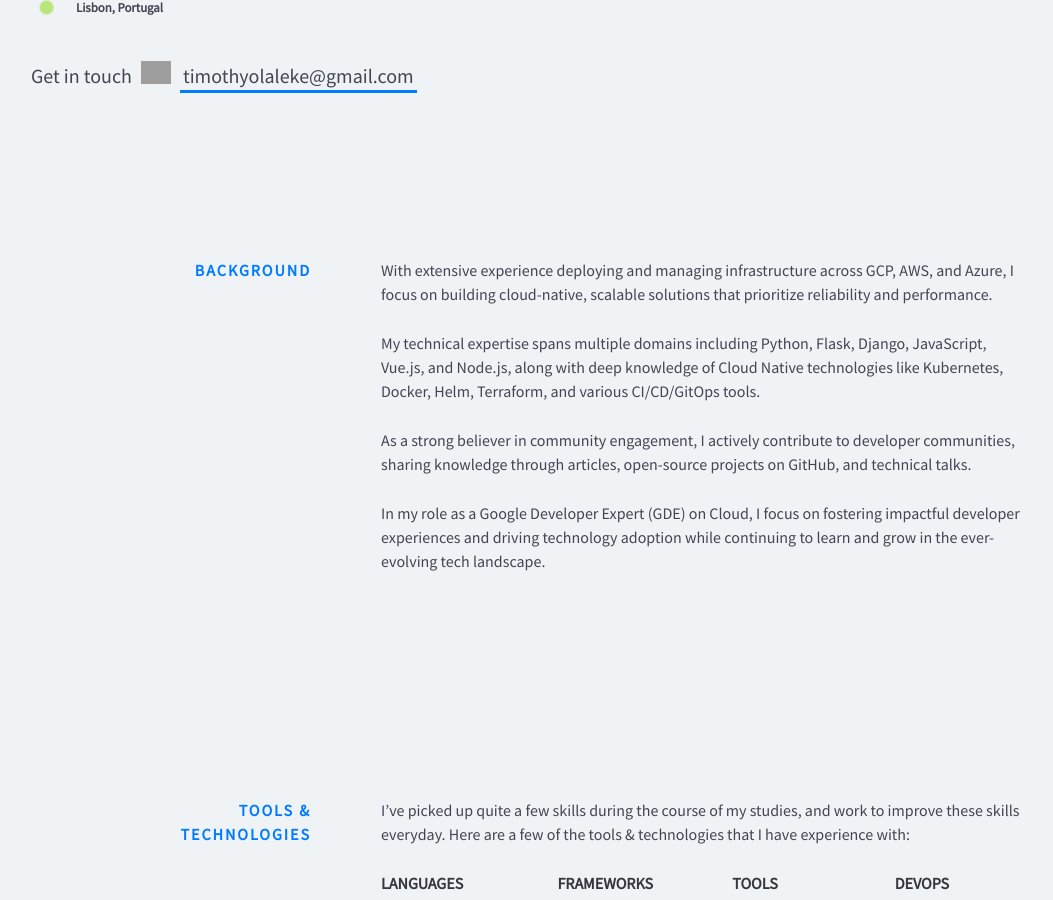
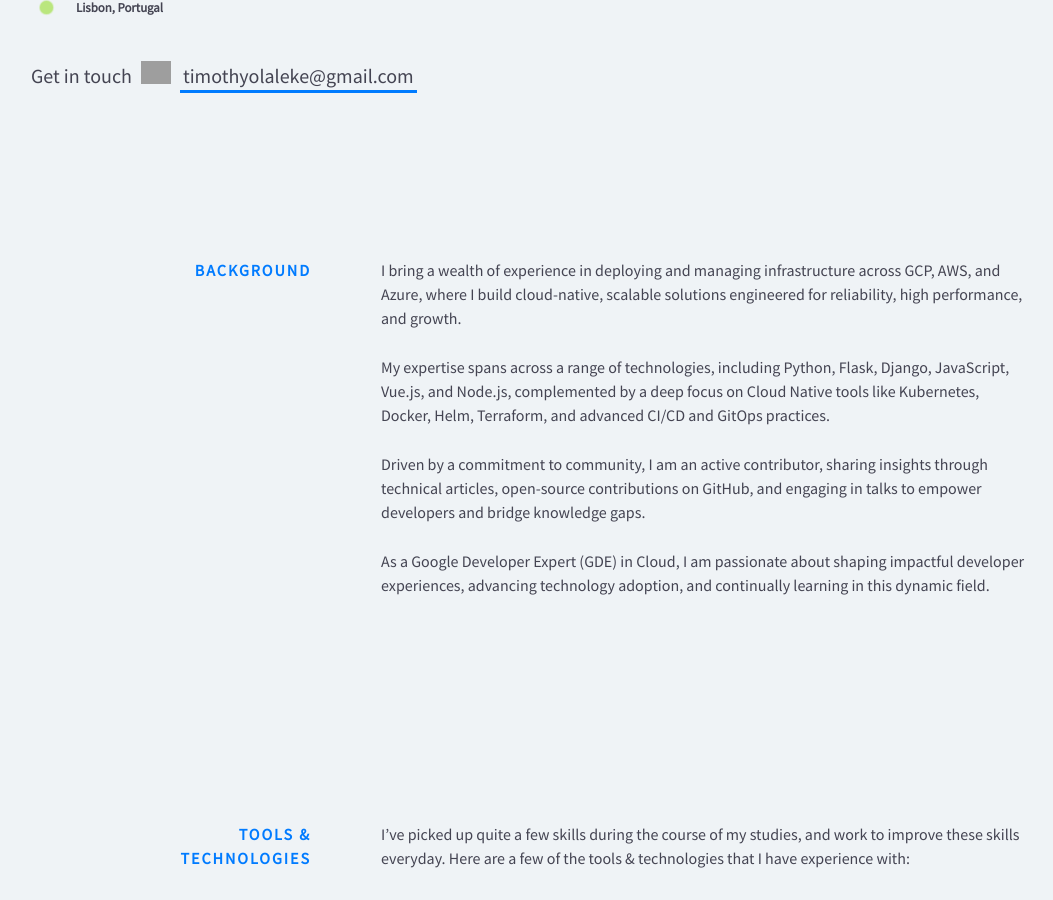
Before and after one commit to Timtech4u/timtech4u.github.io, a Jekyll site: the page built from index.html, in a window 1280 px wide and 900 px high, scrolled down 742 px. Shown: the whole window, without its empty margins (69-1122 px from the left). Built offline with Jekyll 4.4.1, drawn with Linux system fonts in a browser that asks for light colours; nearby versions of some CDN libraries; some of the changed text lies outside the part shown; grey boxes are pictures that could not be loaded.

Commit message:
cleanups

```diff
--- a/_includes/background.html
+++ b/_includes/background.html
@@ -2,16 +2,16 @@
   <div class="section__title">Background</div>
   <div class="section__content">
     <p>
-      With extensive experience deploying and managing infrastructure across GCP, AWS, and Azure, I focus on building cloud-native, scalable solutions that prioritize reliability and performance.
+      I bring a wealth of experience in deploying and managing infrastructure across GCP, AWS, and Azure, where I build cloud-native, scalable solutions engineered for reliability, high performance, and growth.
     </p>
     <p>
-      My technical expertise spans multiple domains including Python, Flask, Django, JavaScript, Vue.js, and Node.js, along with deep knowledge of Cloud Native technologies like Kubernetes, Docker, Helm, Terraform, and various CI/CD/GitOps tools.
+      My expertise spans across a range of technologies, including Python, Flask, Django, JavaScript, Vue.js, and Node.js, complemented by a deep focus on Cloud Native tools like Kubernetes, Docker, Helm, Terraform, and advanced CI/CD and GitOps practices.
     </p>
     <p>
-      As a strong believer in community engagement, I actively contribute to developer communities, sharing knowledge through articles, open-source projects on GitHub, and technical talks.
+      Driven by a commitment to community, I am an active contributor, sharing insights through technical articles, open-source contributions on GitHub, and engaging in talks to empower developers and bridge knowledge gaps.
     </p>
     <p>
-      In my role as a Google Developer Expert (GDE) on Cloud, I focus on fostering impactful developer experiences and driving technology adoption while continuing to learn and grow in the ever-evolving tech landscape.
+      As a Google Developer Expert (GDE) in Cloud, I am passionate about shaping impactful developer experiences, advancing technology adoption, and continually learning in this dynamic field.
     </p>
   </div>
 </section>
--- a/_includes/featured-projects.html
+++ b/_includes/featured-projects.html
@@ -1,6 +1,48 @@
 <section class="section featured-projects">
     <div class="section__title">Featured Projects</div>
     <div class="section__content">
+        <div class="project pace2d">
+            <figure class="project__pic">
+                <a href="https://hostspacecloud.com/container-service" target="_blank">
+                    <video autoplay loop muted playsinline style="width: 100%; height: 100%; object-fit: cover;">
+                        <source src="https://ui.hostspacecloud.com/services-icons/hcs.webm" type="video/webm">
+                    </video>
+                </a>
+            </figure>
+            <figcaption class="project__caption">
+                <div class="project__name">
+                    <a href="https://hostspacecloud.com/container-service" target="_blank">
+                        Container Services (HCS)</a>
+                </div>
+                <p>Deploy containers without the complexity. Perfect for teams that want to focus on building great applications without managing infrastructure.</p>
+                <p>Try HCS Demo</p>
+                <a href="http://ui.hostspacecloud.com" target="_blank">
+                    <img class="playstore" src="{{site.baseurl}}/img/featured/demo.svg" alt="Try Demo">
+                </a>
+            </figcaption>
+        </div>
+        <br>
+        <div class="project pace2d">
+            <figure class="project__pic">
+                <a href="https://hostspacecloud.com/kubernetes-engine" target="_blank">
+                    <video autoplay loop muted playsinline style="width: 100%; height: 100%; object-fit: cover;">
+                        <source src="https://ui.hostspacecloud.com/services-icons/hke.webm" type="video/webm">
+                    </video>
+                </a>
+            </figure>
+            <figcaption class="project__caption">
+                <div class="project__name">
+                    <a href="https://hostspacecloud.com/kubernetes-engine" target="_blank">
+                        Kubernetes Engine (HKE)</a>
+                </div>
+                <p>Production-ready Kubernetes clusters with enterprise-grade security and scalability. Perfect for mission-critical applications and microservices architectures.</p>
+                <p>Try HKE Demo</p>
+                <a href="http://ui.hostspacecloud.com" target="_blank">
+                    <img class="playstore" src="{{site.baseurl}}/img/featured/demo.svg" alt="Try Demo">
+                </a>
+            </figcaption>
+        </div>
+        <br>
         <div class="project tictactoe">
             <figure class="project__pic">
                 <a href="http://bit.ly/cersng" target="_blank">
@@ -40,39 +82,5 @@
                         alt="Garuwa on PlayStore"></a>
             </figcaption>
         </div>
-        <br>
-        <div class="project pace2d">
-            <figure class="project__pic">
-                <a href="https://hostspacecloud.com/container-service" target="_blank">
-                    <video autoplay loop muted playsinline>
-                        <source src="https://ui.hostspacecloud.com/services-icons/hcs.webm" type="video/webm">
-                    </video>
-                </a>
-            </figure>
-            <figcaption class="project__caption">
-                <div class="project__name">
-                    <a href="https://hostspacecloud.com/container-service" target="_blank">
-                        Container Services (HCS)</a>
-                </div>
-                <p>Deploy containers without the complexity. Perfect for teams that want to focus on building great applications without managing infrastructure.</p>
-            </figcaption>
-        </div>
-        <br>
-        <div class="project pace2d">
-            <figure class="project__pic">
-                <a href="https://hostspacecloud.com/kubernetes-engine" target="_blank">
-                    <video autoplay loop muted playsinline>
-                        <source src="https://ui.hostspacecloud.com/services-icons/hke.webm" type="video/webm">
-                    </video>
-                </a>
-            </figure>
-            <figcaption class="project__caption">
-                <div class="project__name">
-                    <a href="https://hostspacecloud.com/kubernetes-engine" target="_blank">
-                        Kubernetes Engine (HKE)</a>
-                </div>
-                <p>Production-ready Kubernetes clusters with enterprise-grade security and scalability. Perfect for mission-critical applications and microservices architectures.</p>
-            </figcaption>
-        </div>
     </div>
 </section>
```
